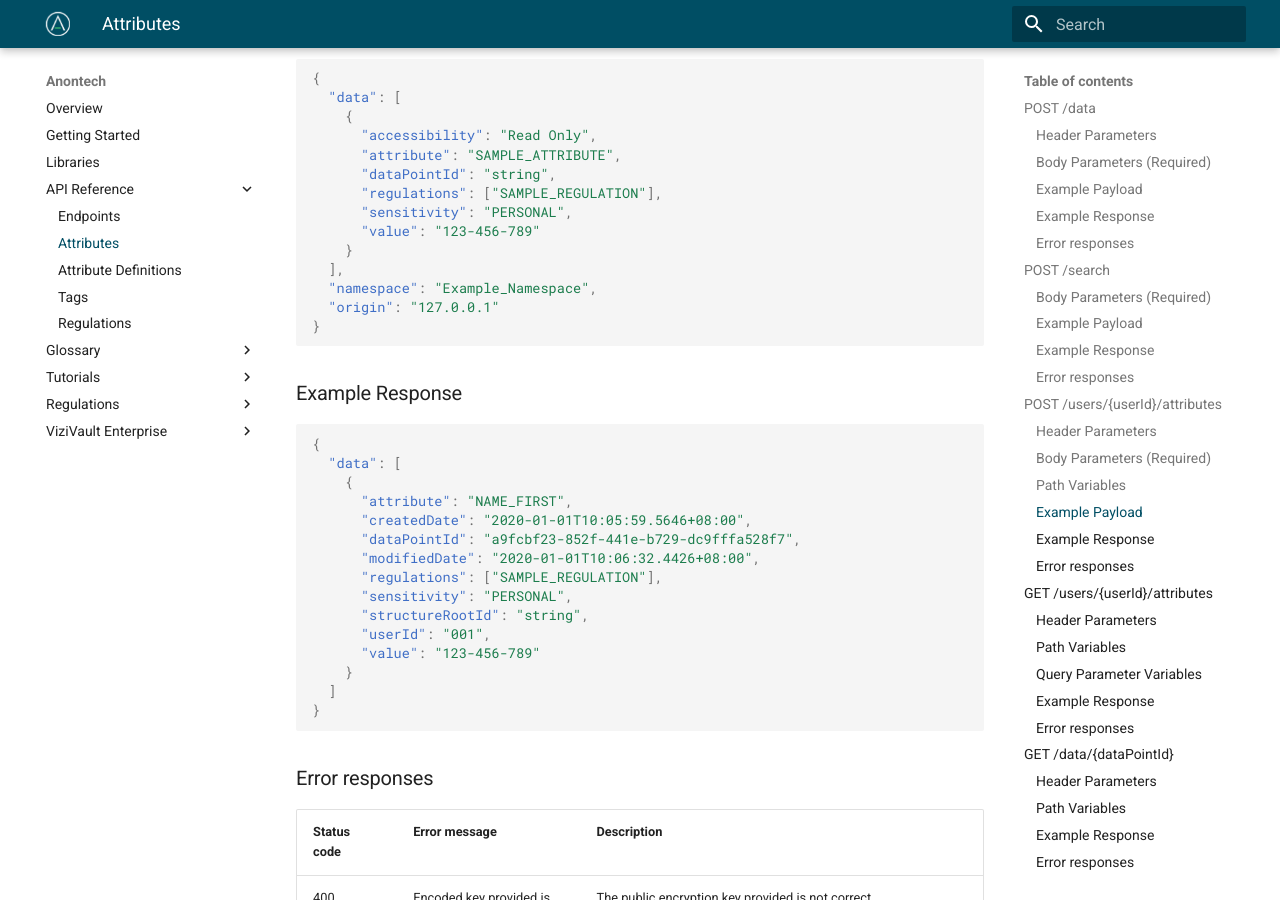
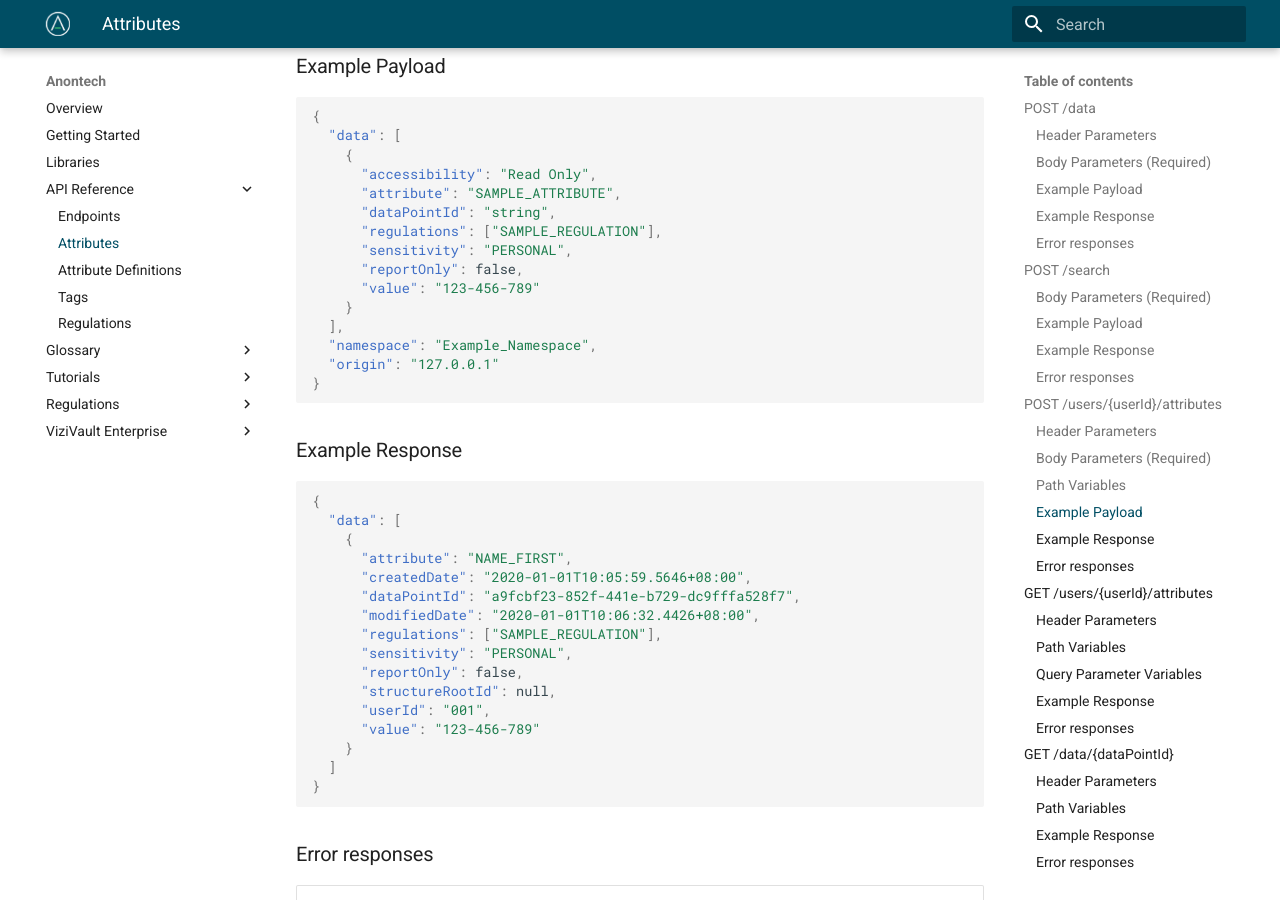
Before and after one commit to anontechnology/documentation, an MkDocs documentation site: the page built from docs/api/datapoints.md, in a window 1280 px wide and 900 px high, scrolled down 4205 px. Built offline with MkDocs 1.6.1 and Material for MkDocs 9.7.7, drawn with Linux system fonts in a browser that asks for light colours; some of the changed text lies outside the part shown.

Commit message:
adding report-only

```diff
--- a/docs/api/datapoints.md
+++ b/docs/api/datapoints.md
@@ -48,6 +48,7 @@ Stores data for multiple users simultaneously.
       "modifiedDate": "2020-01-01T10:06:32.4426+08:00",
       "regulations": ["SAMPLE_REGULATION"],
       "sensitivity": "PERSONAL",
+      "reportOnly": false,
       "userId": "001",
       "value": "123-456-789"
     }
@@ -113,6 +114,7 @@ Searches data that matches specified criteria, using blind indexing to allow sea
       "modifiedDate": "2020-01-01T10:06:32.4426+08:00",
       "regulations": ["SAMPLE_REGULATION"],
       "sensitivity": "NORMAL",
+      "reportOnly": false,
       "structureRootId": null,
       "userId": "001",
     }
@@ -154,6 +156,7 @@ Stores attributes for the given user
       "dataPointId": "string",
       "regulations": ["SAMPLE_REGULATION"],
       "sensitivity": "PERSONAL",
+      "reportOnly": false,
       "value": "123-456-789"
     }
   ],
@@ -173,7 +176,8 @@ Stores attributes for the given user
       "modifiedDate": "2020-01-01T10:06:32.4426+08:00",
       "regulations": ["SAMPLE_REGULATION"],
       "sensitivity": "PERSONAL",
-      "structureRootId": "string",
+      "reportOnly": false,
+      "structureRootId": null,
       "userId": "001",
       "value": "123-456-789"
     }
@@ -222,7 +226,8 @@ Retrieves attributes for the given user
       "modifiedDate": "2020-01-01T10:06:32.4426+08:00",
       "regulations": ["SAMPLE_REGULATION"],
       "sensitivity": "PERSONAL",
-      "structureRootId": "string",
+      "reportOnly": false,
+      "structureRootId": null,
       "userId": "001",
       "value": "123-456-789"
     }
@@ -261,7 +266,8 @@ Retrieves data with the given datapoint id
     "modifiedDate": "2020-01-01T10:06:32.4426+08:00",
     "regulations": ["SAMPLE_REGULATION"],
     "sensitivity": "PERSONAL",
-    "structureRootId": "string",
+    "reportOnly": false,
+    "structureRootId": null,
     "userId": "001",
     "value": "123-456-789"
   }
```
Also changed, not shown: docs/glossary/datapoint.md (+1 -0 lines).
